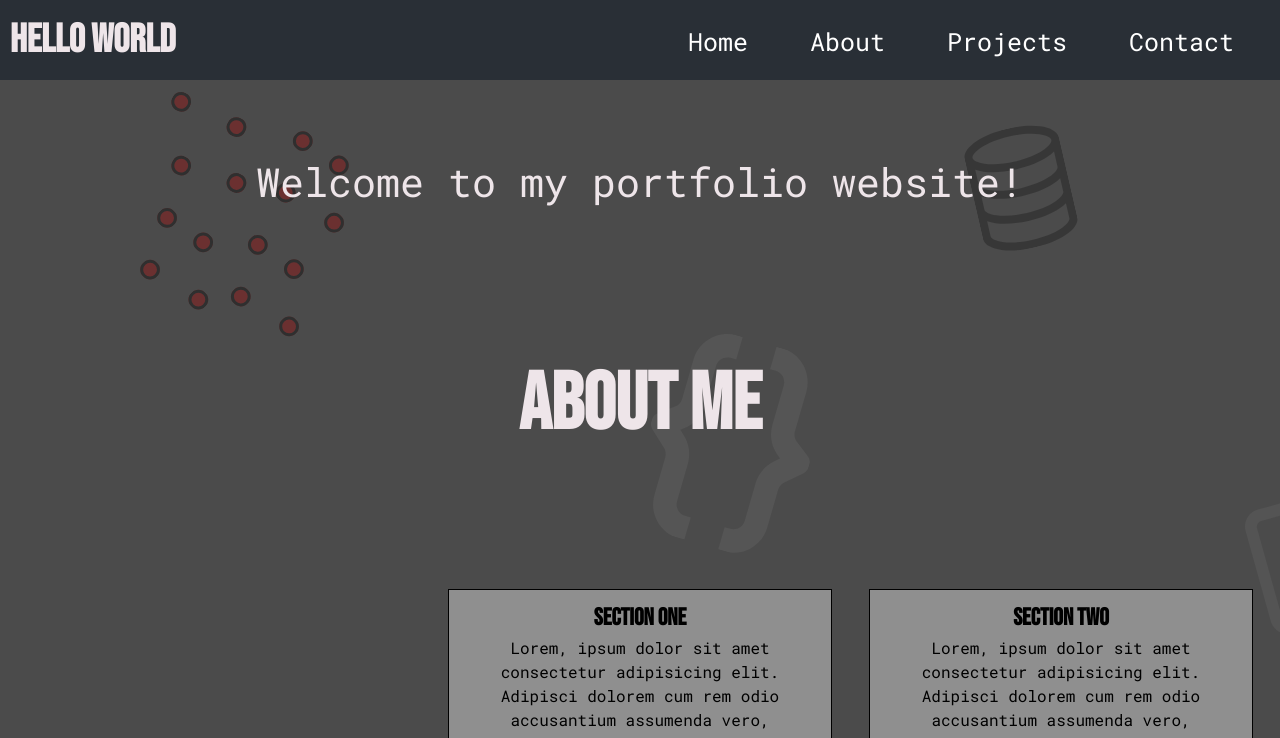
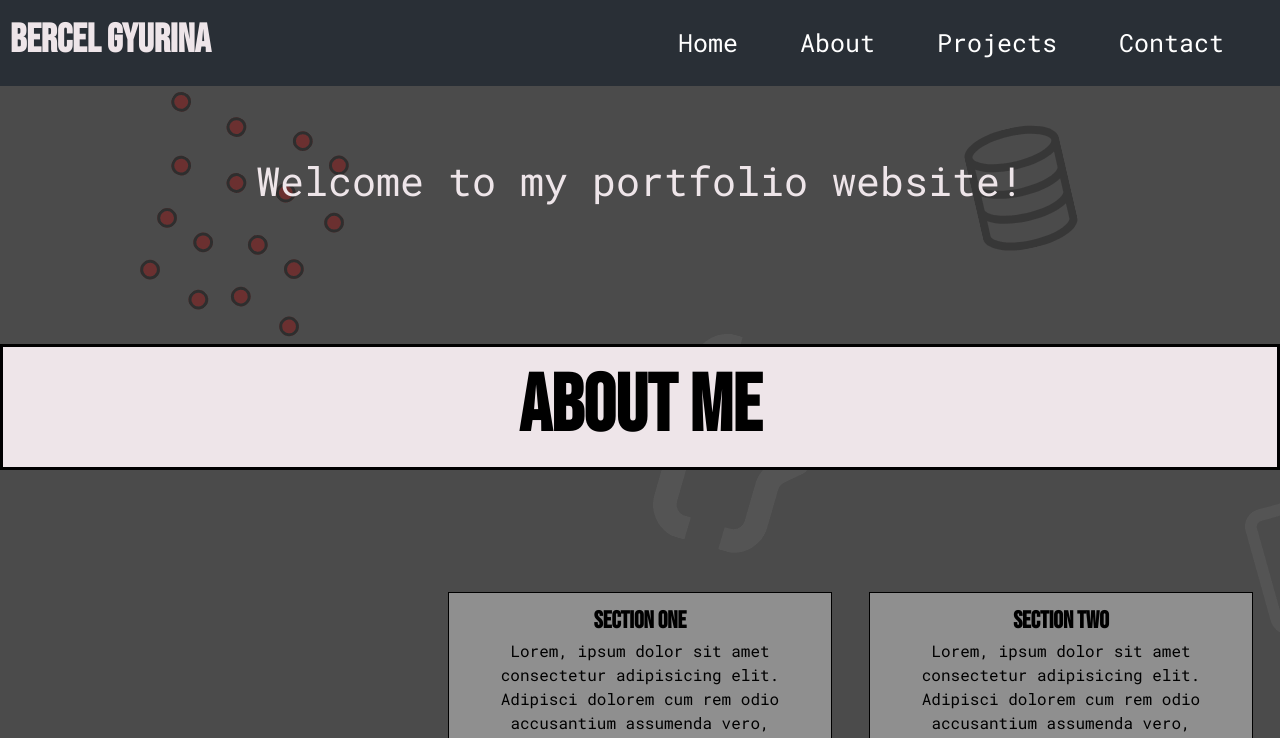
Before and after one commit to nemfogkifern/portfolio, a plain HTML site: page index.html in a window 1280 px wide. Shown: the top 738 px of the page. Drawn offline with Linux system fonts and the light colour scheme.

Commit message:
images, favicon

```diff
--- a/index.html
+++ b/index.html
@@ -4,14 +4,16 @@
 <head>
     <meta charset="UTF-8">
     <meta name="viewport" content="width=device-width, initial-scale=1.0">
-    <title>WebApp</title>
+    <title>Bercel Gyurina | Portfolio
+    </title>
     <link rel="stylesheet" href="res/style/main.css">
     <link rel="stylesheet" href="res/fontawesome/css/all.css">
+    <link rel="shortcut icon" href="res/img/fvicon.png" type="image/x-icon">
 </head>
 
 <body>
             <header>
-                <h1>Hello World</h1>
+                <h1>Bercel Gyurina</h1>
 
                 <nav>
                     <ul class="menu">
--- a/res/style/main.css
+++ b/res/style/main.css
@@ -54,18 +54,21 @@ header {
     background-color: #292f36;
     color: #EEE5E9;
     padding: 10px;
+
 }
 
 header h1 {
+    max-width: 80%;
     font-size: 40px;
 }
 
 /* NAV */
 
 nav{
-
     width: 100%;
 }
+
+
 
 .menu {
     display: none;
@@ -87,7 +90,7 @@ nav{
 .menu-toggle {
     position: absolute;
     right: 16px;
-    top: 16px;
+    top: 20px;
     color: white;
     border-radius: 20px;
 
@@ -95,6 +98,7 @@ nav{
     font-size: 25px;
     display: block;
     padding: 0 8px;
+    align-self: center;
 
 }
 
@@ -133,7 +137,8 @@ main    {
 
 
     color: #EEE5E9;
-    background-image: url(../img/port_bg.png);
+    /* background-image: url(../img/port-bg.png), url( ../img/port-bg2.png); */
+    background-image: url(../img/port-bg.png);
     background-attachment: fixed;
 
     background-size:auto;
@@ -222,6 +227,10 @@ main    {
     font-size: 40px;
     width: 100%;
     text-align: center;
+
+    background-color: #EEE5E9;
+    color: #000000;
+    border: #000000 solid 3px;
 }
 
 #welcome {
@@ -268,17 +277,19 @@ footer{
 
 .footer-icon {
     font-size: 15px;
-    color: aliceblue;
+    color: #EEE5E9;
 }
 
 
 @media screen and (min-width: 768px) {
-
+    .menu a {
+        margin: 0;
+    }
     main    {
         flex-direction: row;
         flex-wrap: wrap;
         justify-content: space-evenly;
-        align-items: space-evenly;
+        align-items: center;
     }
 
     .section-small {
@@ -297,15 +308,14 @@ footer{
     header {
         display: flex;
         flex-direction: row;
+        justify-content: space-between;
     }
 
 
 
     nav {
-        position: fixed;
-        top: -6px;
-        right: 0px;
-        justify-self: end;
+        align-self: flex-end;
+        justify-self: flex-end;
         width: fit-content;
 
     }
```
Also changed, not shown: src/main.js (+9 -2 lines), res/img/fvicon.png (added), res/img/port-bg.png (added), res/img/port-bg2.png (added), res/img/port_bg.png (deleted).
